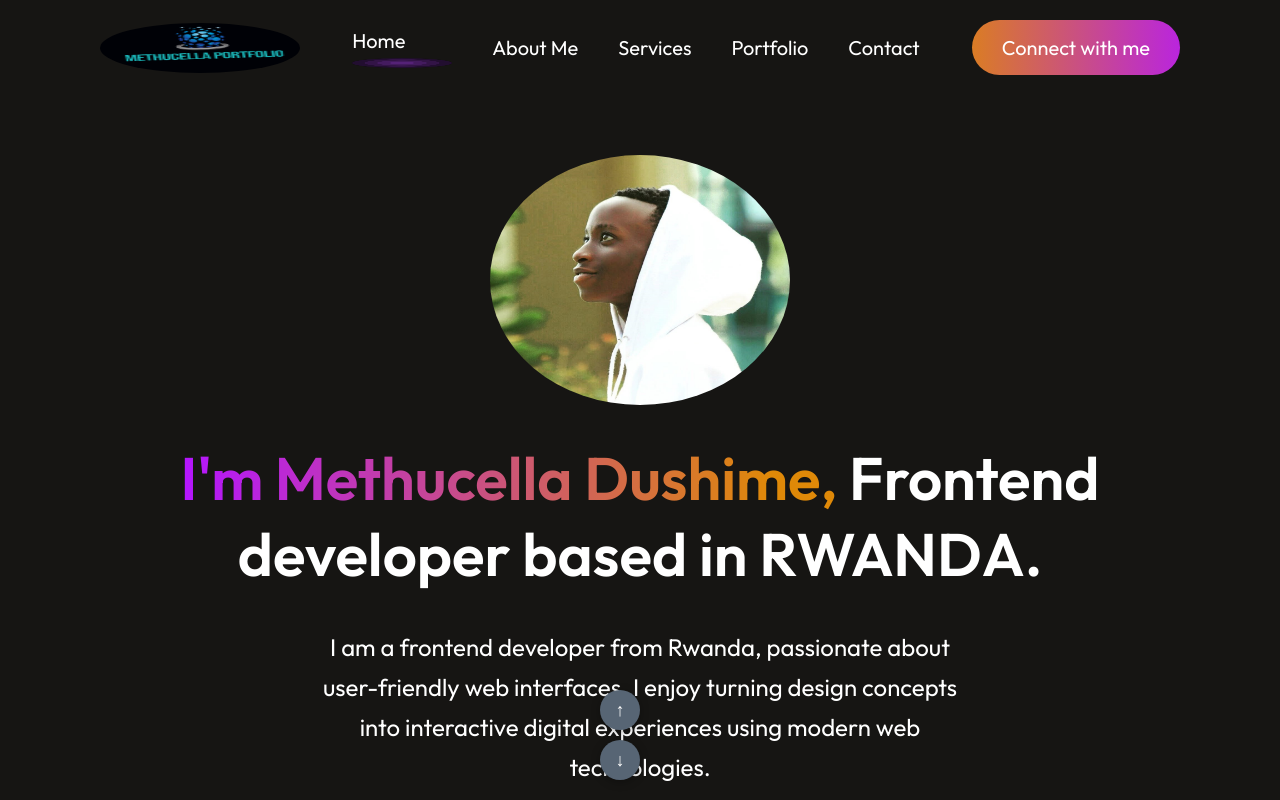
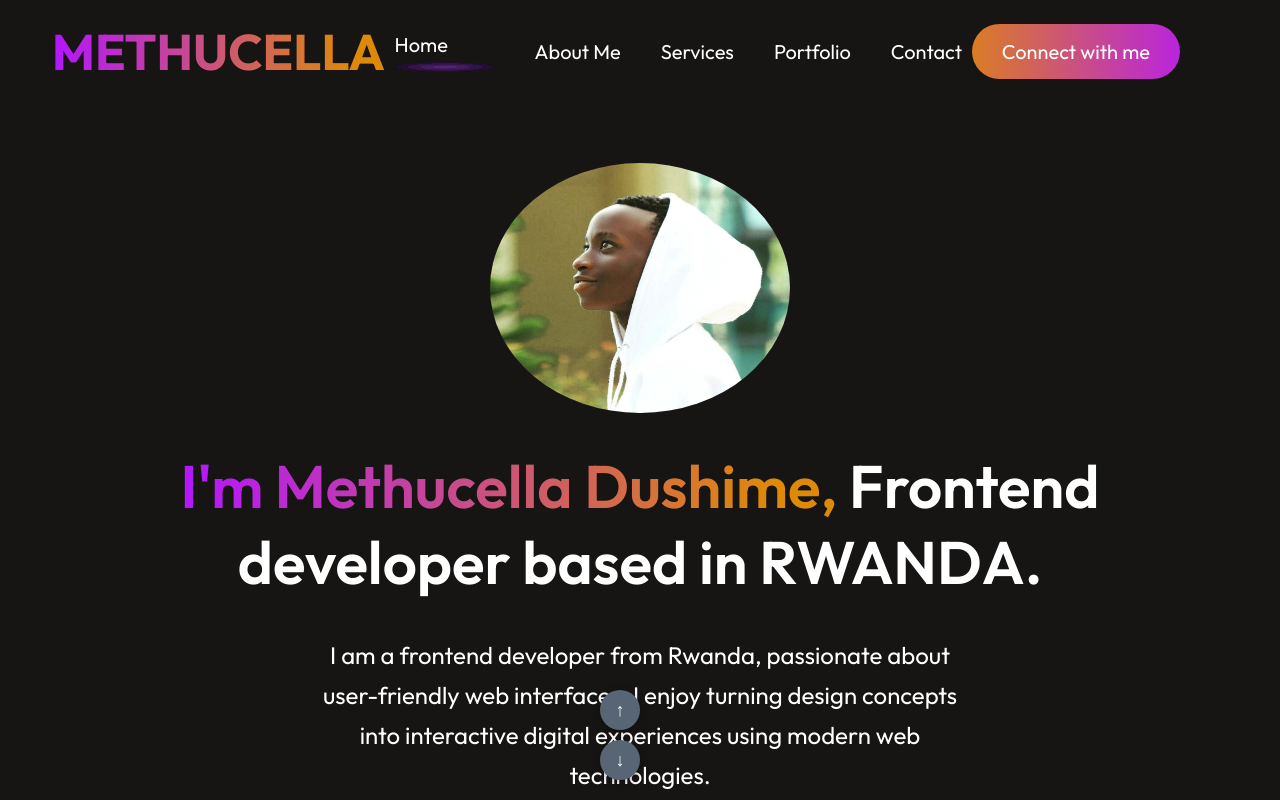
Before and after one commit to METHU033/My-portfolio, a React (Vite) app: page / in a window 1280 px wide. Shown: the top 800 px of the page. Built offline with nearby package versions, Linux system fonts and the light colour scheme.

Commit message:
first commit

```diff
--- a/src/components/Footer/Footer.css
+++ b/src/components/Footer/Footer.css
@@ -11,6 +11,17 @@
 .footer-top-left{
     font-size: 20px;
     max-width: 400px;
+}
+.me{
+    background: linear-gradient(270deg, #df8908 10%, #b415ff 100%);
+    -webkit-background-clip: text;
+    background-clip: text;
+    -webkit-text-fill-color: transparent;
+    font-size: 50px;
+}
+
+.me:hover{
+    transform: scale(1.05);
 }
 .footer-top-right{
     display: flex;
--- a/src/components/Footer/Footer.jsx
+++ b/src/components/Footer/Footer.jsx
@@ -1,7 +1,6 @@
 import React from 'react'
 import './Footer.css'
 import footer_logo from '@/assets/footer_logo.png'
-import Logo from '@/assets/Logo.png'
 
 
 const Footer = () => {
@@ -9,7 +8,7 @@ const Footer = () => {
     <div className='footer' id='footer'>
      <div className="footer-top">
         <div className="footer-top-left">
-           <img src={Logo} alt="" />
+          <h1 className='me'>METHUCELLA</h1>
            <p>I am a frontend developer from, RWANDA with 10 years of exprience in companies like Tost Group, Ishyiga Software and KPL</p>
         </div>
         <div className="footer-top-right">
--- a/src/components/Navbar/Navbar.css
+++ b/src/components/Navbar/Navbar.css
@@ -4,6 +4,18 @@
     justify-content: space-between;
     margin: 20px 100px;
     position: relative;
+}
+.meme{
+    background: linear-gradient(270deg, #df8908 10%, #b415ff 100%);
+    -webkit-background-clip: text;
+    background-clip: text;
+    -webkit-text-fill-color: transparent;
+    font-size: 50px;
+    margin-left: -3rem;
+}
+
+.meme:hover{
+    transform: scale(1.05);
 }
 
 .nav-menu {
--- a/src/components/Navbar/Navbar.jsx
+++ b/src/components/Navbar/Navbar.jsx
@@ -1,6 +1,5 @@
 import React, { useState, useRef } from "react";
 import "./Navbar.css";
-import logo from "@/assets/logo.png";
 import underline from "@/assets/underline.png";
 import AnchorLink from "react-anchor-link-smooth-scroll";
 import menu_open from "@/assets/menu_open.svg";
@@ -21,7 +20,7 @@ const Navbar = () => {
 
   return (
     <div className="navbar" id="navbar">
-      <img src={logo} alt="Logo" />
+      <h1 className="meme">METHUCELLA</h1>
       <img src={menu_open} alt="Open Menu"
         className="nav-mob-open"
         onClick={openMenu}
```
Also changed, not shown: src/assets/logo.PNG (deleted).
